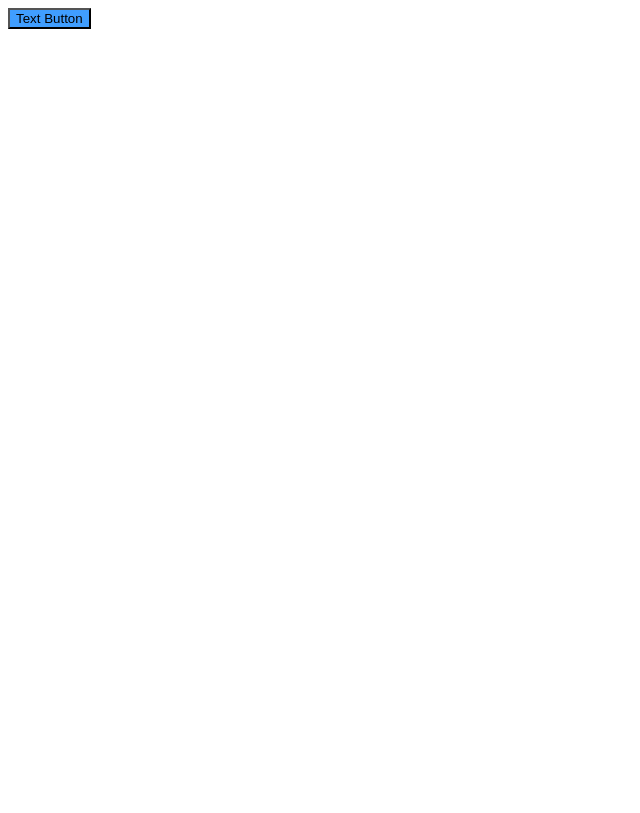
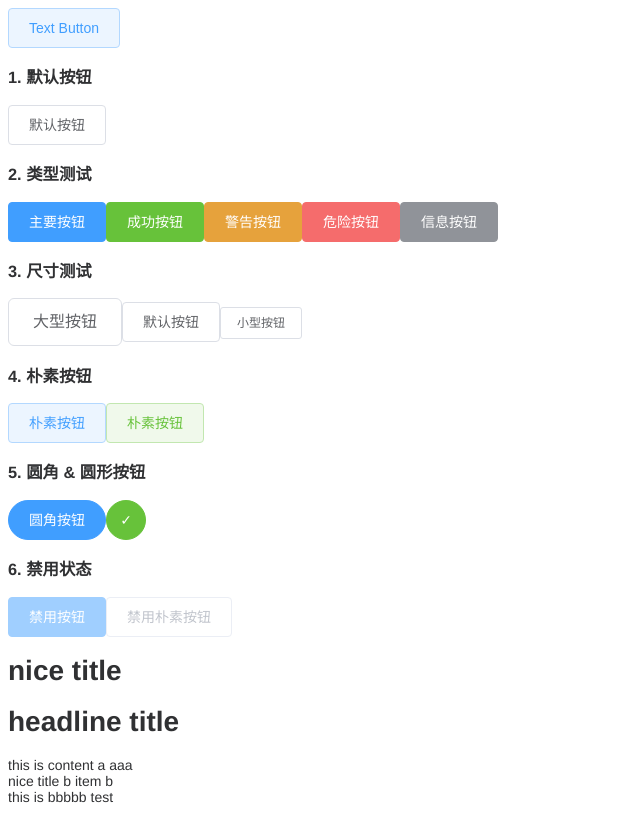
Before and after one commit to wowowo1213/wowowo-UI, a Vue app: page / in a window 1280 px wide. Shown: the whole page, without its empty margins (0-640 px from the left). Built offline with nearby package versions, Linux system fonts and the light colour scheme.

Commit message:
2025-11-6 修改

```diff
--- a/src/App.vue
+++ b/src/App.vue
@@ -1,6 +1,60 @@
 <template>
   <div>
-    <Button type="primary" plain ref="buttonRef">Text Button</Button>
+    <div>
+      <Button type="primary" plain ref="buttonRef">Text Button</Button>
+
+      <div class="button-group">
+        <h3>1. 默认按钮</h3>
+        <Button>默认按钮</Button>
+      </div>
+
+      <div class="button-group">
+        <h3>2. 类型测试</h3>
+        <Button type="primary">主要按钮</Button>
+        <Button type="success">成功按钮</Button>
+        <Button type="warning">警告按钮</Button>
+        <Button type="danger">危险按钮</Button>
+        <Button type="info">信息按钮</Button>
+      </div>
+
+      <div class="button-group">
+        <h3>3. 尺寸测试</h3>
+        <Button size="large">大型按钮</Button>
+        <Button size="medium">默认按钮</Button>
+        <Button size="small">小型按钮</Button>
+      </div>
+
+      <div class="button-group">
+        <h3>4. 朴素按钮</h3>
+        <Button type="primary" plain>朴素按钮</Button>
+        <Button type="success" plain>朴素按钮</Button>
+      </div>
+
+      <div class="button-group">
+        <h3>5. 圆角 & 圆形按钮</h3>
+        <Button type="primary" round>圆角按钮</Button>
+        <Button type="success" circle>✓</Button>
+      </div>
+
+      <div class="button-group">
+        <h3>6. 禁用状态</h3>
+        <Button type="primary" disabled>禁用按钮</Button>
+        <Button plain disabled>禁用朴素按钮</Button>
+      </div>
+    </div>
+
+    <Collapse>
+      <Item name="a">
+        <template #title>
+          <h1>nice title</h1>
+        </template>
+        <h1>headline title</h1>
+        <div>this is content a aaa</div>
+      </Item>
+      <Item name="b" title="nice title b item b">
+        <div>this is bbbbb test</div>
+      </Item>
+    </Collapse>
   </div>
 </template>
 
@@ -8,16 +62,16 @@
 import { ref, onMounted } from 'vue';
 import Button from './components/Button/Button.vue';
 import type { ButtonInstance } from './components/Button/types';
+import Item from './components/Collapse/CollapseItem.vue';
+import Collapse from './components/Collapse/Collapse.vue';
 
 const buttonRef = ref<ButtonInstance | null>(null);
 
 onMounted(() => {
-  if(buttonRef.value) {
+  if (buttonRef.value) {
     console.log(buttonRef.value.ref);
   }
-})
+});
 </script>
 
-<style scoped>
-
-</style>
+<style scoped></style>
--- a/src/components/Button/Button.vue
+++ b/src/components/Button/Button.vue
@@ -18,30 +18,266 @@
   </button>
 </template>
 
-<script lang="ts">
-import { defineComponent } from 'vue'
+<script lang="ts" setup>
+import { ref } from 'vue';
+import type { ButtonProps } from './types';
 
-export default defineComponent({
-  name: 'VwoButton',
-})
-</script>
-<script lang="ts" setup>
-import { ref } from 'vue'
-import type { ButtonProps } from './types'
+defineOptions({
+  name: 'VWoButton',
+});
 
 withDefaults(defineProps<ButtonProps>(), {
   nativeType: 'button',
-})
+});
 
-const woRef = ref<HTMLButtonElement>()
+const woRef = ref<HTMLButtonElement>();
 
 defineExpose({
   ref: woRef,
-})
+});
 </script>
 
-<style>
+<style scoped>
 .vwo-button {
+  display: inline-flex;
+  align-items: center;
+  justify-content: center;
+  line-height: 1;
+  white-space: nowrap;
+  cursor: pointer;
+  background: #fff;
+  border: 1px solid #dcdfe6;
+  color: #606266;
+  text-align: center;
+  box-sizing: border-box;
+  outline: none;
+  margin: 0;
+  transition: 0.1s;
+  font-weight: 500;
+  user-select: none;
+  padding: 12px 20px;
+  font-size: 14px;
+  border-radius: 4px;
+}
+
+.vwo-button:hover {
+  color: var(--vwo-color-primary);
+  border-color: #c6e2ff;
+  background-color: #ecf5ff;
+}
+
+.vwo-button:active {
+  color: var(--vwo-color-primary-dark-2);
+  border-color: var(--vwo-color-primary-dark-2);
+  outline: none;
+}
+
+/* 按钮类型 */
+.vwo-button--primary {
+  color: #fff;
   background-color: var(--vwo-color-primary);
+  border-color: var(--vwo-color-primary);
+}
+
+.vwo-button--primary:hover {
+  background: var(--vwo-color-primary-light-3);
+  border-color: var(--vwo-color-primary-light-3);
+  color: #fff;
+}
+
+.vwo-button--primary.is-plain {
+  color: var(--vwo-color-primary);
+  background: #ecf5ff;
+  border-color: #b3d8ff;
+}
+
+.vwo-button--primary.is-plain:hover {
+  background: var(--vwo-color-primary);
+  border-color: var(--vwo-color-primary);
+  color: #fff;
+}
+
+.vwo-button--success {
+  color: #fff;
+  background-color: var(--vwo-color-success);
+  border-color: var(--vwo-color-success);
+}
+
+.vwo-button--success:hover {
+  background: var(--vwo-color-success-light-3);
+  border-color: var(--vwo-color-success-light-3);
+  color: #fff;
+}
+
+.vwo-button--success.is-plain {
+  color: var(--vwo-color-success);
+  background: #f0f9eb;
+  border-color: #c2e7b0;
+}
+
+.vwo-button--success.is-plain:hover {
+  background: var(--vwo-color-success);
+  border-color: var(--vwo-color-success);
+  color: #fff;
+}
+
+.vwo-button--warning {
+  color: #fff;
+  background-color: var(--vwo-color-warning);
+  border-color: var(--vwo-color-warning);
+}
+
+.vwo-button--warning:hover {
+  background: var(--vwo-color-warning-light-3);
+  border-color: var(--vwo-color-warning-light-3);
+  color: #fff;
+}
+
+.vwo-button--warning.is-plain {
+  color: var(--vwo-color-warning);
+  background: #fdf6ec;
+  border-color: #f5dab1;
+}
+
+.vwo-button--warning.is-plain:hover {
+  background: var(--vwo-color-warning);
+  border-color: var(--vwo-color-warning);
+  color: #fff;
+}
+
+.vwo-button--danger {
+  color: #fff;
+  background-color: var(--vwo-color-danger);
+  border-color: var(--vwo-color-danger);
+}
+
+.vwo-button--danger:hover {
+  background: var(--vwo-color-danger-light-3);
+  border-color: var(--vwo-color-danger-light-3);
+  color: #fff;
+}
+
+.vwo-button--danger.is-plain {
+  color: var(--vwo-color-danger);
+  background: #fef0f0;
+  border-color: #fbc4c4;
+}
+
+.vwo-button--danger.is-plain:hover {
+  background: var(--vwo-color-danger);
+  border-color: var(--vwo-color-danger);
+  color: #fff;
+}
+
+.vwo-button--info {
+  color: #fff;
+  background-color: var(--vwo-color-info);
+  border-color: var(--vwo-color-info);
+}
+
+.vwo-button--info:hover {
+  background: var(--vwo-color-info-light-3);
+  border-color: var(--vwo-color-info-light-3);
+  color: #fff;
+}
+
+.vwo-button--info.is-plain {
+  color: var(--vwo-color-info);
+  background: #f4f4f5;
+  border-color: #d3d4d6;
+}
+
+.vwo-button--info.is-plain:hover {
+  background: var(--vwo-color-info);
+  border-color: var(--vwo-color-info);
+  color: #fff;
+}
+
+/* 按钮尺寸 */
+.vwo-button--large {
+  padding: 15px 24px;
+  font-size: 16px;
+  border-radius: 6px;
+}
+
+.vwo-button--medium {
+  padding: 12px 20px;
+  font-size: 14px;
+}
+
+.vwo-button--small {
+  padding: 9px 16px;
+  font-size: 12px;
+  border-radius: 3px;
+}
+
+/* 圆角按钮 */
+.vwo-button.is-round {
+  border-radius: 20px;
+}
+
+/* 圆形按钮 */
+.vwo-button.is-circle {
+  border-radius: 50%;
+  padding: 12px;
+  width: 40px;
+  height: 40px;
+}
+
+.vwo-button.is-circle .vwo-button__content {
+  display: flex;
+  align-items: center;
+  justify-content: center;
+}
+
+/* 禁用状态 */
+.vwo-button.is-disabled,
+.vwo-button.is-disabled:hover,
+.vwo-button.is-disabled:active {
+  color: #c0c4cc;
+  cursor: not-allowed;
+  background-image: none;
+  background-color: #fff;
+  border-color: #ebeef5;
+}
+
+.vwo-button--primary.is-disabled,
+.vwo-button--primary.is-disabled:hover,
+.vwo-button--primary.is-disabled:active {
+  color: #fff;
+  background-color: #a0cfff;
+  border-color: #a0cfff;
+}
+
+.vwo-button--success.is-disabled,
+.vwo-button--success.is-disabled:hover,
+.vwo-button--success.is-disabled:active {
+  color: #fff;
+  background-color: #b3e19d;
+  border-color: #b3e19d;
+}
+
+.vwo-button--warning.is-disabled,
+.vwo-button--warning.is-disabled:hover,
+.vwo-button--warning.is-disabled:active {
+  color: #fff;
+  background-color: #f3d19e;
+  border-color: #f3d19e;
+}
+
+.vwo-button--danger.is-disabled,
+.vwo-button--danger.is-disabled:hover,
+.vwo-button--danger.is-disabled:active {
+  color: #fff;
+  background-color: #fab6b6;
+  border-color: #fab6b6;
+}
+
+.vwo-button--info.is-disabled,
+.vwo-button--info.is-disabled:hover,
+.vwo-button--info.is-disabled:active {
+  color: #fff;
+  background-color: #c8c9cc;
+  border-color: #c8c9cc;
 }
 </style>
--- a/src/components/Button/types.ts
+++ b/src/components/Button/types.ts
@@ -1,7 +1,7 @@
-export type ButtonType = 'primary' | 'success' | 'warning' | 'danger' | 'info'
-export type ButtonSize = 'small' | 'medium' | 'large'
+export type ButtonType = 'primary' | 'success' | 'warning' | 'danger' | 'info';
+export type ButtonSize = 'small' | 'medium' | 'large';
 
-export type NativeType = 'button' | 'submit' | 'reset'
+export type NativeType = 'button' | 'submit' | 'reset';
 
 export interface ButtonProps {
   type?: ButtonType;
--- /dev/null
+++ b/src/components/Collapse/Collapse.vue
@@ -0,0 +1,26 @@
+<template>
+  <div class="vwo-collapse">
+    <slot></slot>
+  </div>
+</template>
+
+<script setup lang="ts">
+import { ref } from 'vue';
+import type { NameType } from './types';
+
+defineOptions({
+  name: 'VWoCollapse',
+});
+
+const activeNames = ref<NameType[]>([]);
+const handleItemClick = (item: NameType) => {
+  const index = activeNames.value.indexOf(item);
+  if (index > -1) {
+    // 存在的话就删除
+    activeNames.value.splice(index, 1);
+  } else {
+    // 不存在就插入
+    activeNames.value.push(item);
+  }
+};
+</script>
--- /dev/null
+++ b/src/components/Collapse/CollapseItem.vue
@@ -0,0 +1,25 @@
+<template>
+  <div
+    class="vwo-collapse-item"
+    :class="{
+      'is-disabled': disabled,
+    }"
+  >
+    <div class="vwo-collapse-item__head" :id="`item-header-${name}`">
+      <slot name="title">
+        {{ title }}
+      </slot>
+    </div>
+    <div class="vwo-collapse-item__content" :id="`item-content-${name}`">
+      <slot></slot>
+    </div>
+  </div>
+</template>
+
+<script setup lang="ts">
+import type { CollapseItemProps } from './types';
+defineOptions({
+  name: 'VWoCollapseItem',
+});
+defineProps<CollapseItemProps>();
+</script>
--- /dev/null
+++ b/src/components/Collapse/types.ts
@@ -0,0 +1,7 @@
+export type NameType = string | number;
+
+export interface CollapseItemProps {
+  name: NameType;
+  title?: string;
+  disabled?: boolean;
+}
```
Also changed, not shown: .prettierrc.json.
